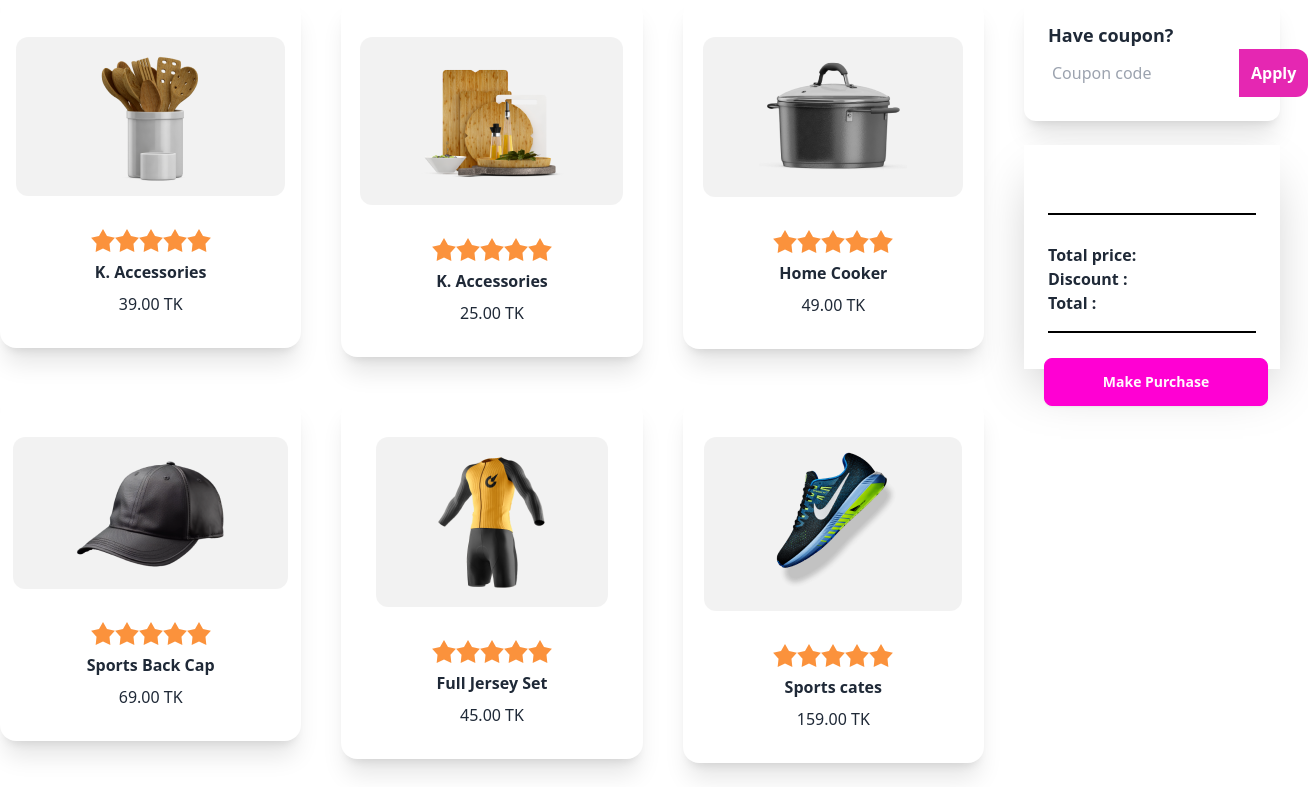
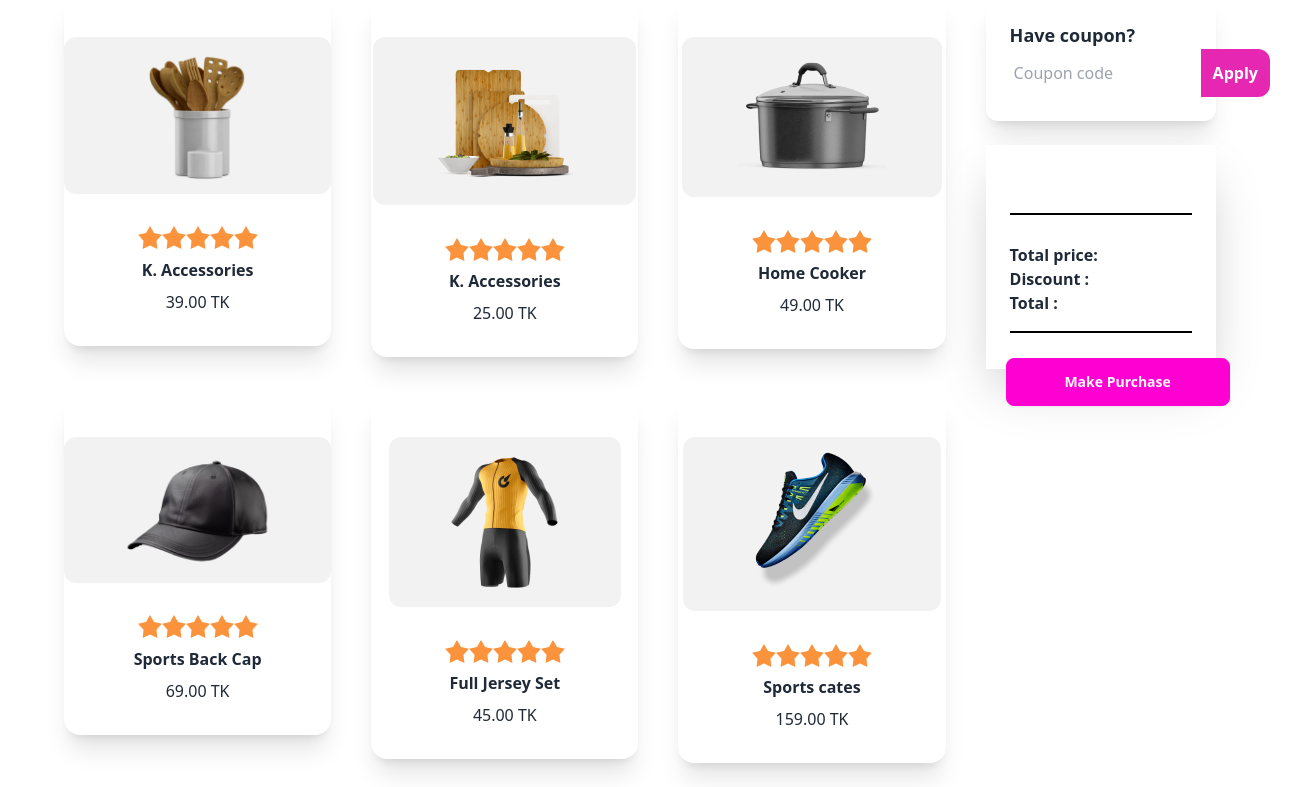
Before and after one commit to Mdafsarx/project-15, a plain HTML site: page index.html in a window 1280 px wide. Shown: the part 735-1522 px from the top of the page, 1308 px wide, since content can reach past the window. Drawn offline with nearby package versions, Linux system fonts and the light colour scheme.

Commit message:
js is my love

```diff
--- a/index.html
+++ b/index.html
@@ -33,7 +33,7 @@
 
 
 
-<main class="container mx-auto ">
+<main class="max-w-[90%] mx-auto ">
 
     <!-- Kitchenware title -->
     <h1 class="text-4xl font-bold pt-28 pb-5">Our Collection</h1>
```
